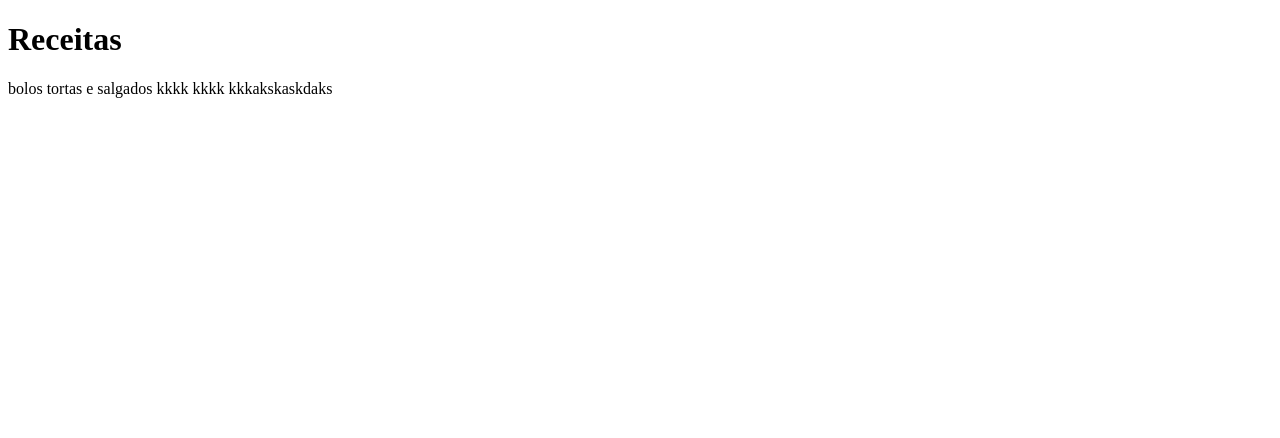
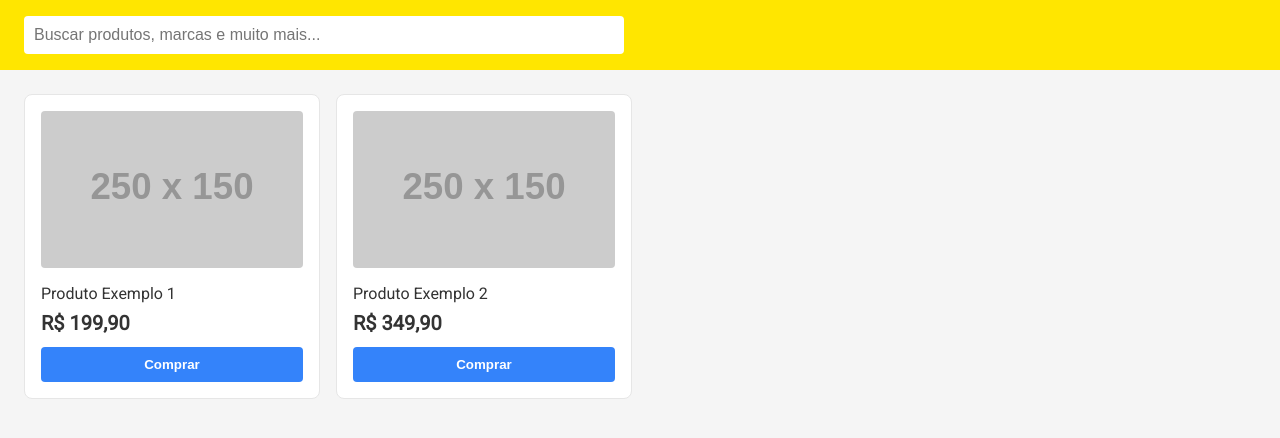
Before and after one commit to thefim/PROJETOS, a plain HTML site: page index.html in a window 1280 px wide. Drawn offline with Linux system fonts and the light colour scheme; placeholder pictures from the web are drawn by us.

Commit message:
Update index.html

```diff
--- a/index.html
+++ b/index.html
@@ -1,14 +1,118 @@
 <!DOCTYPE html>
-<html lang="en">
+<html lang="pt-br">
 <head>
-    <meta charset="UTF-8">
-    <meta name="viewport" content="width=, initial-scale=1.0">
-    <title>Document</title>
+  <meta charset="UTF-8" />
+  <meta name="viewport" content="width=device-width, initial-scale=1.0" />
+  <title>Estilo Mercado Livre</title>
+  <link href="https://fonts.googleapis.com/css2?family=Roboto&display=swap" rel="stylesheet">
+  <style>
+    :root {
+      --ml-yellow: #ffe600;
+      --ml-blue: #3483fa;
+      --ml-dark-gray: #333333;
+      --ml-light-gray: #999999;
+      --ml-background: #f5f5f5;
+      --ml-white: #ffffff;
+      --ml-border: #e6e6e6;
+    }
+
+    * {
+      box-sizing: border-box;
+      margin: 0;
+      padding: 0;
+    }
+
+    body {
+      font-family: 'Roboto', sans-serif;
+      background-color: var(--ml-background);
+      color: var(--ml-dark-gray);
+    }
+
+    .header {
+      background-color: var(--ml-yellow);
+      padding: 16px 24px;
+      display: flex;
+      align-items: center;
+      justify-content: space-between;
+    }
+
+    .search-bar {
+      width: 100%;
+      max-width: 600px;
+      padding: 10px;
+      border: none;
+      border-radius: 4px;
+      font-size: 16px;
+    }
+
+    .main {
+      padding: 24px;
+      display: grid;
+      grid-template-columns: repeat(auto-fill, minmax(250px, 1fr));
+      gap: 16px;
+    }
+
+    .card {
+      background-color: var(--ml-white);
+      border: 1px solid var(--ml-border);
+      border-radius: 8px;
+      padding: 16px;
+      transition: box-shadow 0.2s ease;
+    }
+
+    .card:hover {
+      box-shadow: 0 2px 8px rgba(0, 0, 0, 0.1);
+    }
+
+    .card img {
+      width: 100%;
+      height: auto;
+      border-radius: 4px;
+      margin-bottom: 12px;
+    }
+
+    .title {
+      font-size: 1rem;
+      margin-bottom: 8px;
+    }
+
+    .price {
+      font-size: 1.25rem;
+      font-weight: bold;
+    }
+
+    .button-primary {
+      background-color: var(--ml-blue);
+      color: var(--ml-white);
+      border: none;
+      padding: 10px 16px;
+      border-radius: 4px;
+      cursor: pointer;
+      margin-top: 12px;
+      width: 100%;
+      font-weight: bold;
+    }
+  </style>
 </head>
 <body>
-    <main>
-        <h1>Receitas</h1>
-        <p> bolos tortas e salgados  kkkk kkkk kkkakskaskdaks  </p>
-    </main>
+  <header class="header">
+    <input type="text" class="search-bar" placeholder="Buscar produtos, marcas e muito mais..." />
+  </header>
+
+  <main class="main">
+    <div class="card">
+      <img src="https://via.placeholder.com/250x150" alt="Produto 1">
+      <div class="title">Produto Exemplo 1</div>
+      <div class="price">R$ 199,90</div>
+      <button class="button-primary">Comprar</button>
+    </div>
+
+    <div class="card">
+      <img src="https://via.placeholder.com/250x150" alt="Produto 2">
+      <div class="title">Produto Exemplo 2</div>
+      <div class="price">R$ 349,90</div>
+      <button class="button-primary">Comprar</button>
+    </div>
+  </main>
 </body>
 </html>
```
